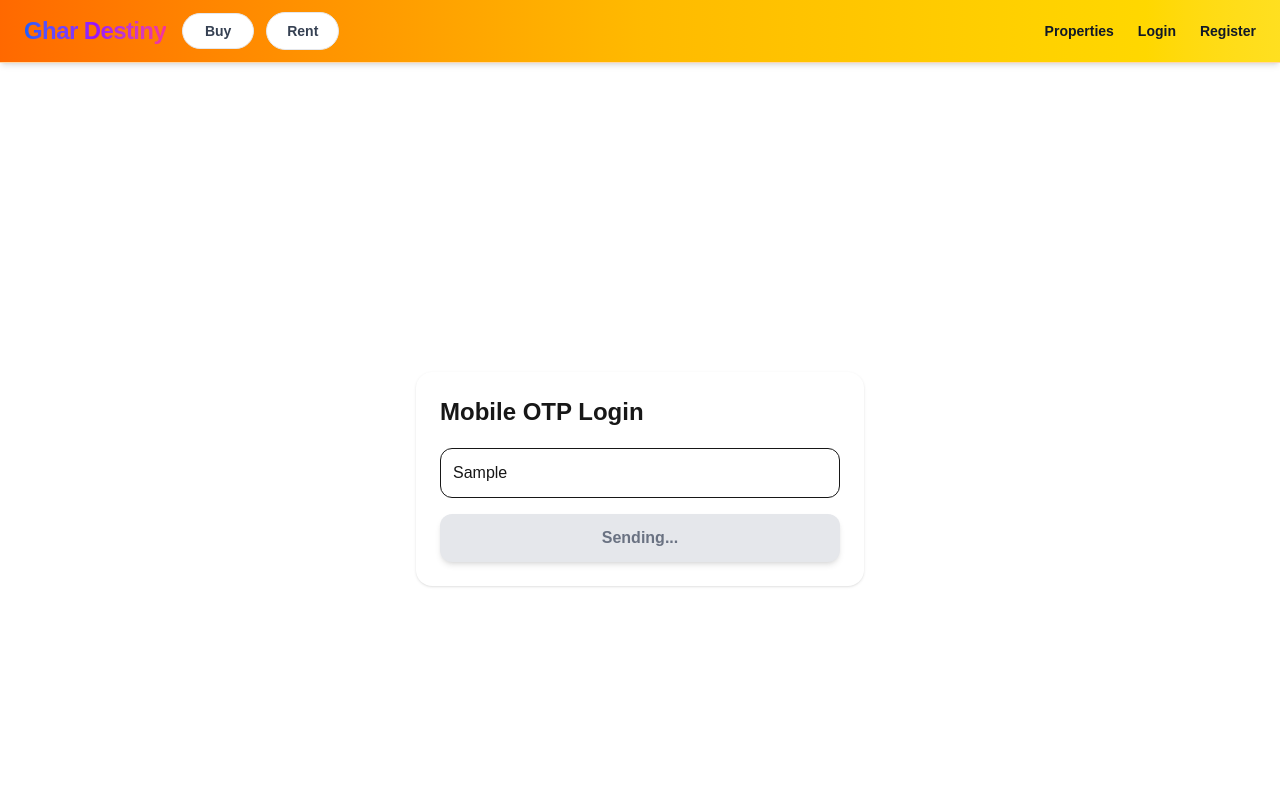
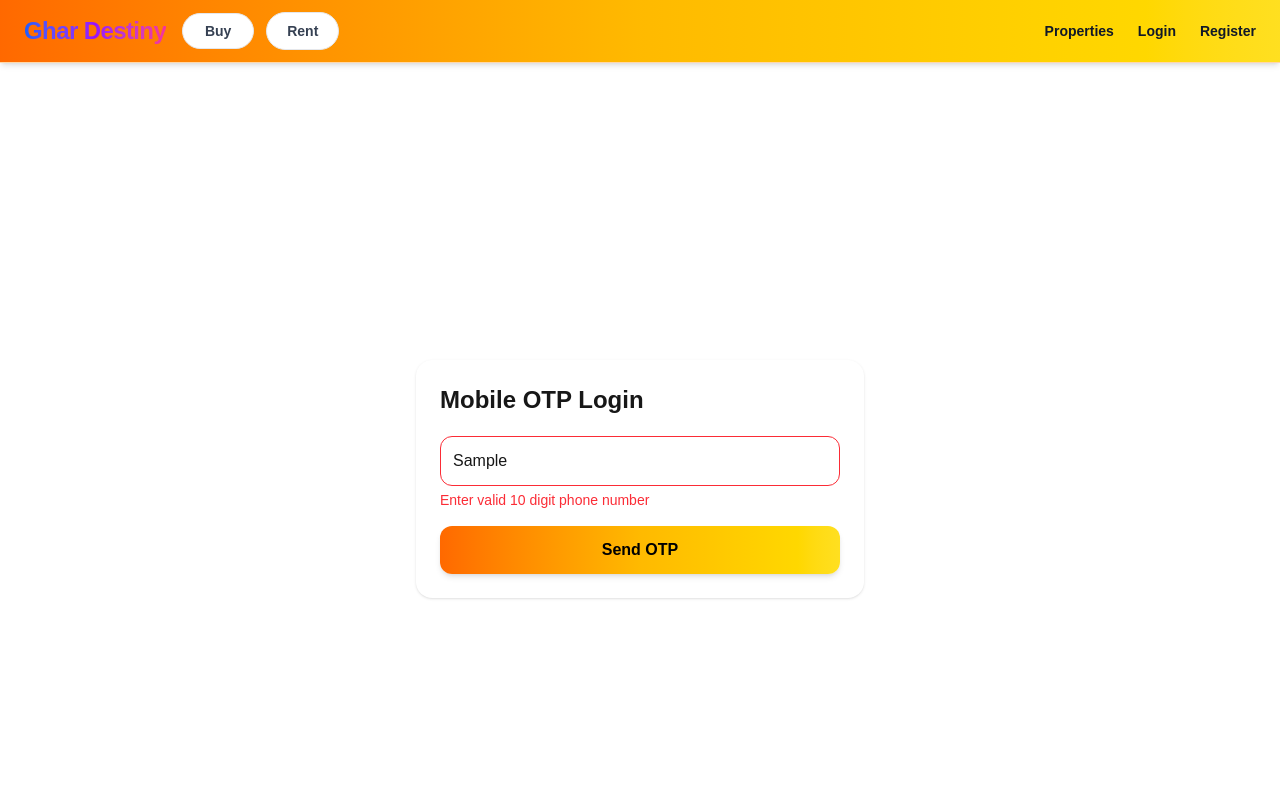
Before and after one commit to quickhome7070-create/quickhome, a Next.js app in the folder frontend/: page /otp-login in a window 1280 px wide. Both pictures are taken after typing "Sample" into the empty fields and a click on the button "Send OTP". Shown: the top 800 px of the page. Built offline with nearby package versions, Linux system fonts and the light colour scheme; no server answers.

Commit message:
button color changed

```diff
--- a/frontend/src/app/layout.tsx
+++ b/frontend/src/app/layout.tsx
@@ -7,6 +7,9 @@ import { ReactNode } from "react";
 
 export const metadata = {
   title: "Ghar Destiny",
+  //  icons: {
+  //   icon: "/logo.png",
+  // },
   description: "Buy Sell Rent Properties",
 };
 
--- a/frontend/src/app/otp-login/page.tsx
+++ b/frontend/src/app/otp-login/page.tsx
@@ -10,7 +10,7 @@ export default function OTPLogin() {
 
   const [phone, setPhone] = useState("");
   const [otp, setOtp] = useState("");
-
+const [phoneError, setPhoneError] = useState("");
   const [loading, setLoading] = useState(false);
   const [step, setStep] = useState(1);
 
@@ -31,6 +31,20 @@ export default function OTPLogin() {
  const sendOTP = async () => {
   if (loading || timer > 0) return;
 
+  // Indian phone validation
+  const phoneRegex = /^[6-9]\d{9}$/;
+
+  if (!phone.trim()) {
+    setPhoneError("Phone number is required");
+    return;
+  }
+
+  if (!phoneRegex.test(phone)) {
+    setPhoneError("Enter valid 10 digit phone number");
+    return;
+  }
+
+  setPhoneError("");
   setLoading(true);
 
   const res = await fetch(
@@ -48,7 +62,7 @@ export default function OTPLogin() {
 
   if (res.ok) {
     setStep(2);
-      setTimer(30); // 🔥 start countdown
+    setTimer(30);
   } else {
     const data = await res.json();
     alert(data.message);
@@ -87,19 +101,35 @@ export default function OTPLogin() {
 
       {/* STEP 1 */}
 {step === 1 && (
-          <>
+  <div className="space-y-4">
+
+    <div>
       <input
         type="text"
         placeholder="Enter phone number"
-              className="w-full border p-3 rounded-xl"
+        className={`w-full p-3 rounded-xl outline-none border ${
+          phoneError
+            ? "border-red-500 focus:ring-2 focus:ring-red-400"
+            : "border-gray-300 focus:ring-2 focus:ring-orange-400"
+        }`}
         value={phone}
-              onChange={(e) => setPhone(e.target.value)}
+        onChange={(e) => {
+          setPhone(e.target.value);
+          setPhoneError("");
+        }}
       />
+
+      {phoneError && (
+        <p className="text-red-500 text-sm mt-1">
+          {phoneError}
+        </p>
+      )}
+    </div>
 
     <button
       disabled={loading || timer > 0}
       onClick={sendOTP}
-  className={`w-full mt-4 py-3 rounded-xl font-semibold transition-all duration-300 shadow-md ${
+      className={`w-full py-3 rounded-xl font-semibold transition-all duration-300 shadow-md ${
         loading || timer > 0
           ? "bg-gray-200 text-gray-500 cursor-not-allowed"
           : "bg-gradient-to-r from-orange-500 via-amber-400 to-yellow-300 hover:from-orange-600 hover:via-amber-500 hover:to-yellow-400 text-black hover:shadow-xl hover:scale-[1.02]"
@@ -111,7 +141,8 @@ export default function OTPLogin() {
         ? `Wait ${timer}s`
         : "Send OTP"}
     </button>
-          </>
+
+  </div>
 )}
 
         {/* STEP 2 */}
```
Lines whose indentation alone changed are shown as unchanged.
